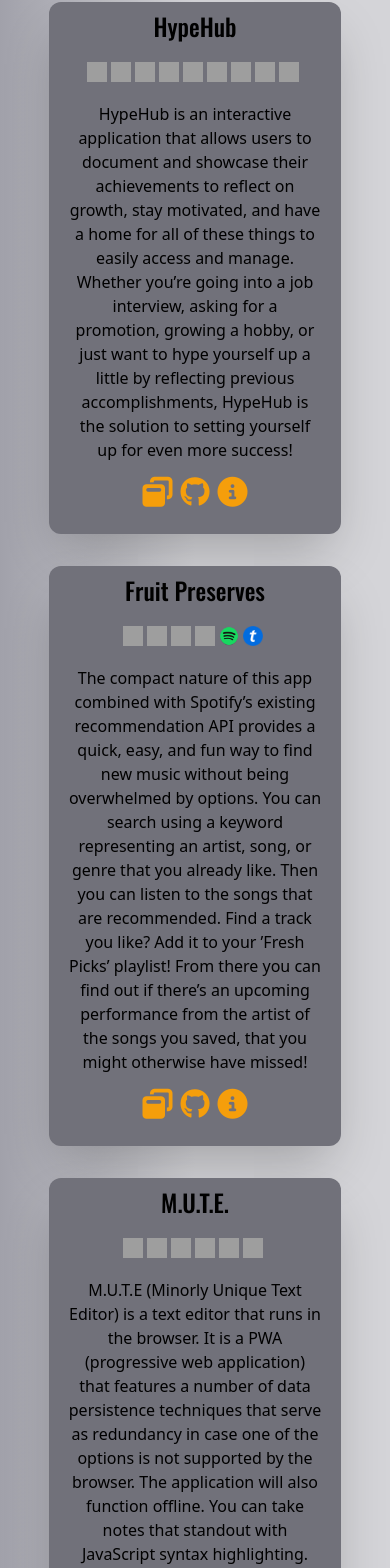
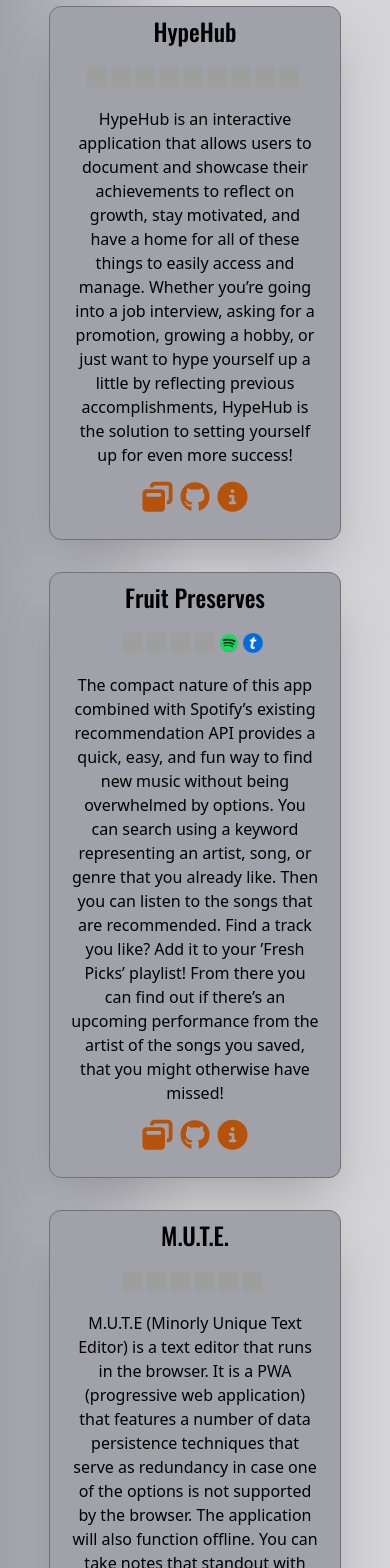
Before and after one commit to erikbenedict/react-portfolio, a React (Vite) app: page / in a window 390 px wide. Shown: the part 3309-4877 px from the top of the page. Built offline with nearby package versions, Linux system fonts and the light colour scheme; grey boxes are pictures that could not be loaded.

Commit message:
feature: refactored components for better responsiveness

```diff
--- a/src/components/About/About.jsx
+++ b/src/components/About/About.jsx
@@ -6,18 +6,18 @@ export default function About() {
       id="about"
       className="p-2 mb-24 md:mb-64 max-w-[75%] md-max-w-[65%] mx-auto"
     >
-      <h2 className="section-title text-4xl md:text-6xl text-center mb-8 md:mb-20">
+      <h2 className="section-title text-4xl md:text-6xl text-center mb-8 md:mb-10 xl:mb-20">
         About Me
       </h2>
-      <div className="flex flex-col md:flex-row items-center">
-        <div className="md:w-1/2 p-3">
+      <div className="flex flex-col xl:flex-row items-center">
+        <div className="xl:w-1/2 p-3">
           <img
             src={headshot}
             alt="headshot"
             className="max-w-xxs md:max-w-sm mx-auto rounded-xl shadow-2xl"
           />
         </div>
-        <div className="md:w-1/2 mb-4 md:mb-0 p-2">
+        <div className="xl:w-1/2 mb-4 md:mb-0 p-2">
           <p className="mb-2">
             Hello! I&rsquo;m Erik, and I enjoy creating amazing experiences for
             people to enjoy on the internet. My passion is mostly with the
--- a/src/components/Contact/Contact.jsx
+++ b/src/components/Contact/Contact.jsx
@@ -2,10 +2,10 @@ export default function Contact() {
   return (
     <>
       <section
-        className="p-2 mb-1 lg:mb-10 max-w-[75%] md-max-w-[65%] mx-auto"
+        className="p-2 mb-1 lg:mb-4 xl:mb-10 max-w-[75%] md-max-w-[65%] mx-auto"
         id="contact"
       >
-        <h2 className="section-title text-3xl md:text-6xl text-center mb-8 md:mb-14">
+        <h2 className="section-title text-4xl md:text-5xl xl:text-6xl text-center mb-8 xl:mb-10">
           Get In Touch
         </h2>
         <p className="text-center mx-auto section-title text-xl md:text-2xl mb-5">
--- a/src/components/Projects/FruitPreservesProject.jsx
+++ b/src/components/Projects/FruitPreservesProject.jsx
@@ -11,8 +11,8 @@ import {
 
 export default function FruitPreservesProject() {
   return (
-    <div className="flex flex-col md:flex-row items-center max-w-[75%] md-max-w-[65%] mx-auto mb-8 md:mb-20 bg-zinc-500 md:bg-inherit rounded-xl shadow-2xl md:rounded-none md:shadow-none">
-      <div className="hidden md:block md:w-1/2 p-3">
+    <div className="flex flex-col md:flex-row items-center max-w-[75%] md-max-w-[65%] mx-auto mb-8 md:mb-20 bg-zinc-400 md:bg-inherit border border-zinc-500 md:border-none rounded-xl shadow-2xl md:rounded-none md:shadow-none">
+      <div className="hidden md:block md:w-1/2 p-3 md:pl-0 lg:pl-3">
         <a
           href="https://erikbenedict.github.io/fruit-preserves/"
           target="blank"
@@ -22,11 +22,11 @@ export default function FruitPreservesProject() {
           <img
             src={screenshot}
             alt="Fruit Preserves screenshot"
-            className="max-w-xs lg:max-w-md mx-auto rounded-xl shadow-2xl"
+            className="max-w-xs lg:max-w-sm xl:max-w-md mx-auto rounded-xl shadow-2xl"
           />
         </a>
       </div>
-      <div className="md:w-1/2 mb-4 p-2">
+      <div className="md:w-1/2 mb-4 p-2 md:ml-12 xl:ml-0">
         <h3 className="section-title text-2xl text-center md:text-4xl mb-5">
           Fruit Preserves
         </h3>
@@ -41,7 +41,7 @@ export default function FruitPreservesProject() {
             showText={false}
           />
         </div>
-        <div className="p-3 text-center lg:text-left">
+        <div className="p-3 text-center lg:text-left md:bg-zinc-400 md:border md:border-zinc-500 md:rounded-xl md:shadow-2xl md:mb-4">
           <p>
             The compact nature of this app combined with Spotify&rsquo;s
             existing recommendation API provides a quick, easy, and fun way to
@@ -60,17 +60,17 @@ export default function FruitPreservesProject() {
             target="blank"
             rel="noopener noreferrer"
           >
-            <i className="fa-solid fa-window-restore text-3xl text-amber-500 md:text-amber-700 mr-2"></i>
+            <i className="fa-solid fa-window-restore text-3xl lg:text-4xl text-amber-700 mr-2 lg:mr-4"></i>
           </a>
           <a
             href="https://github.com/erikbenedict/fruit-preserves"
             target="blank"
             rel="noopener noreferrer"
           >
-            <i className="fa-brands fa-github text-3xl text-amber-500 md:text-amber-700 mr-2"></i>
+            <i className="fa-brands fa-github text-3xl lg:text-4xl text-amber-700 mr-2 lg:mr-4"></i>
           </a>
           <Link to="/fruitpreserves">
-            <i className="fa-solid fa-circle-info text-3xl text-amber-500 md:text-amber-700"></i>
+            <i className="fa-solid fa-circle-info text-3xl lg:text-4xl text-amber-700"></i>
           </Link>
         </div>
       </div>
--- a/src/components/Projects/HypeHubProject.jsx
+++ b/src/components/Projects/HypeHubProject.jsx
@@ -14,7 +14,7 @@ import {
 
 export default function HypeHub() {
   return (
-    <div className="flex flex-col md:flex-row items-center max-w-[75%] md-max-w-[65%] mx-auto mb-8 md:mb-20 bg-zinc-500 md:bg-inherit rounded-xl shadow-2xl md:rounded-none md:shadow-none">
+    <div className="flex flex-col md:flex-row items-center max-w-[75%] md-max-w-[65%] mx-auto mb-8 md:mb-20 bg-zinc-400 md:bg-inherit border border-zinc-500 md:border-none rounded-xl shadow-2xl md:rounded-none md:shadow-none">
       <div className="md:w-1/2 mb-4 p-2">
         <h3 className="section-title text-2xl text-center md:text-4xl mb-5">
           HypeHub
@@ -30,7 +30,7 @@ export default function HypeHub() {
           <CssIcon iconClassName="project-icon mr-1" showText={false} />
           <HerokuIcon iconClassName="project-icon mr-1" showText={false} />
         </div>
-        <div className="p-3 text-center lg:text-left">
+        <div className="p-3 text-center lg:text-left md:bg-zinc-400 md:border md:border-zinc-500 md:rounded-xl md:shadow-2xl md:mb-4">
           <p>
             HypeHub is an interactive application that allows users to document
             and showcase their achievements to reflect on growth, stay
@@ -47,17 +47,17 @@ export default function HypeHub() {
             target="blank"
             rel="noopener noreferrer"
           >
-            <i className="fa-solid fa-window-restore text-3xl text-amber-500 md:text-amber-700 mr-2"></i>
+            <i className="fa-solid fa-window-restore text-3xl lg:text-4xl text-amber-700 mr-2 lg:mr-4"></i>
           </a>
           <a
             href="https://github.com/erikbenedict/hype-hub"
             target="blank"
             rel="noopener noreferrer"
           >
-            <i className="fa-brands fa-github text-3xl text-amber-500 md:text-amber-700 mr-2"></i>
+            <i className="fa-brands fa-github text-3xl lg:text-4xl text-amber-700 mr-2 lg:mr-4"></i>
           </a>
           <Link to="/hypehub">
-            <i className="fa-solid fa-circle-info text-3xl text-amber-500 md:text-amber-700"></i>
+            <i className="fa-solid fa-circle-info text-3xl lg:text-4xl text-amber-700"></i>
           </Link>
         </div>
       </div>
@@ -71,7 +71,7 @@ export default function HypeHub() {
           <img
             src={screenshot}
             alt="HypeHub screenshot"
-            className="max-w-xs lg:max-w-md mx-auto rounded-xl shadow-2xl"
+            className="max-w-xs lg:max-w-sm xl:max-w-md mx-auto rounded-xl shadow-2xl"
           />
         </a>
       </div>
--- a/src/components/Projects/MuteProject.jsx
+++ b/src/components/Projects/MuteProject.jsx
@@ -11,7 +11,7 @@ import {
 
 export default function MuteProject() {
   return (
-    <div className="flex flex-col md:flex-row items-center max-w-[75%] md-max-w-[65%] mx-auto mb-8 md:mb-20 bg-zinc-500 md:bg-inherit rounded-xl shadow-2xl md:rounded-none md:shadow-none">
+    <div className="flex flex-col md:flex-row items-center max-w-[75%] md-max-w-[65%] mx-auto mb-8 md:mb-20 bg-zinc-400 md:bg-inherit border border-zinc-500 md:border-none rounded-xl shadow-2xl md:rounded-none md:shadow-none">
       <div className="md:w-1/2 mb-4 p-2">
         <h3 className="section-title text-2xl text-center md:text-4xl mb-5">
           M.U.T.E.
@@ -24,7 +24,7 @@ export default function MuteProject() {
           <WebpackIcon iconClassName="project-icon mr-1" showText={false} />
           <HerokuIcon iconClassName="project-icon mr-1" showText={false} />
         </div>
-        <div className="p-3 text-center lg:text-left">
+        <div className="p-3 text-center lg:text-left md:bg-zinc-400 md:border md:border-zinc-500 md:rounded-xl md:shadow-2xl md:mb-4">
           <p>
             {`M.U.T.E (Minorly Unique Text Editor) is a text editor that runs in the browser. It is a PWA (progressive web application) that features a number of data persistence techniques that serve as redundancy in case one of the options is not supported by the browser. The application will also function offline. You can take notes that standout with JavaScript syntax highlighting.`}
           </p>
@@ -35,17 +35,17 @@ export default function MuteProject() {
             target="blank"
             rel="noopener noreferrer"
           >
-            <i className="fa-solid fa-window-restore text-3xl text-amber-500 md:text-amber-700 mr-2"></i>
+            <i className="fa-solid fa-window-restore text-3xl lg:text-4xl text-amber-700 mr-2 lg:mr-4"></i>
           </a>
           <a
             href="https://github.com/erikbenedict/minorly-unique-text-editor"
             target="blank"
             rel="noopener noreferrer"
           >
-            <i className="fa-brands fa-github text-3xl text-amber-500 md:text-amber-700 mr-2"></i>
+            <i className="fa-brands fa-github text-3xl lg:text-4xl text-amber-700 mr-2 lg:mr-4"></i>
           </a>
           <Link to="/mute">
-            <i className="fa-solid fa-circle-info text-3xl text-amber-500 md:text-amber-700"></i>
+            <i className="fa-solid fa-circle-info text-3xl lg:text-4xl text-amber-700"></i>
           </Link>
         </div>
       </div>
--- a/src/components/Projects/Projects.jsx
+++ b/src/components/Projects/Projects.jsx
@@ -5,7 +5,7 @@ import MuteProject from './MuteProject';
 export default function Projects() {
   return (
     <section id="projects" className="mb-24 md:mb-60 ">
-      <h2 className="section-title text-3xl md:text-6xl text-center mb-10 md:mb-20 ">
+      <h2 className="section-title text-4xl md:text-5xl xl:text-6xl text-center mb-10 md:mb-20 ">
         Projects
       </h2>
       {/* <Project3 /> */}
--- a/src/components/Skills/Skills.jsx
+++ b/src/components/Skills/Skills.jsx
@@ -25,7 +25,9 @@ export default function Skills() {
       id="skills"
       className="text-center mb-24 md:mb-64  max-w-[75%] md-max-w-[65%] mx-auto"
     >
-      <h2 className="section-title text-4xl md:text-6xl mb-10">Skills</h2>
+      <h2 className="section-title text-4xl md:text-5xl xl:text-6xl mb-10">
+        Skills
+      </h2>
       <div className="skills-container flex flex-wrap">
         <div className="mb-6 w-full md:w-1/3">
           <div className="section-title text-2xl mb-6 underline underline-offset-4">
--- a/src/styles/index.css
+++ b/src/styles/index.css
@@ -51,9 +51,16 @@ body {
   font-family: 'Oswald', sans-serif;
 }
 
-@media screen and (min-width: 768px) {
+@media screen and (min-width: 1024px) {
   .skill-icon {
-    width: 70px;
-    height: 70px;
+    width: 55px;
+    height: 55px;
   }
 }
+
+@media screen and (min-width: 1280px) {
+  .skill-icon {
+    width: 65px;
+    height: 65px;
+  }
+}
```
Also changed, not shown: src/components/Footer/Footer.jsx (+5 -5 lines).
